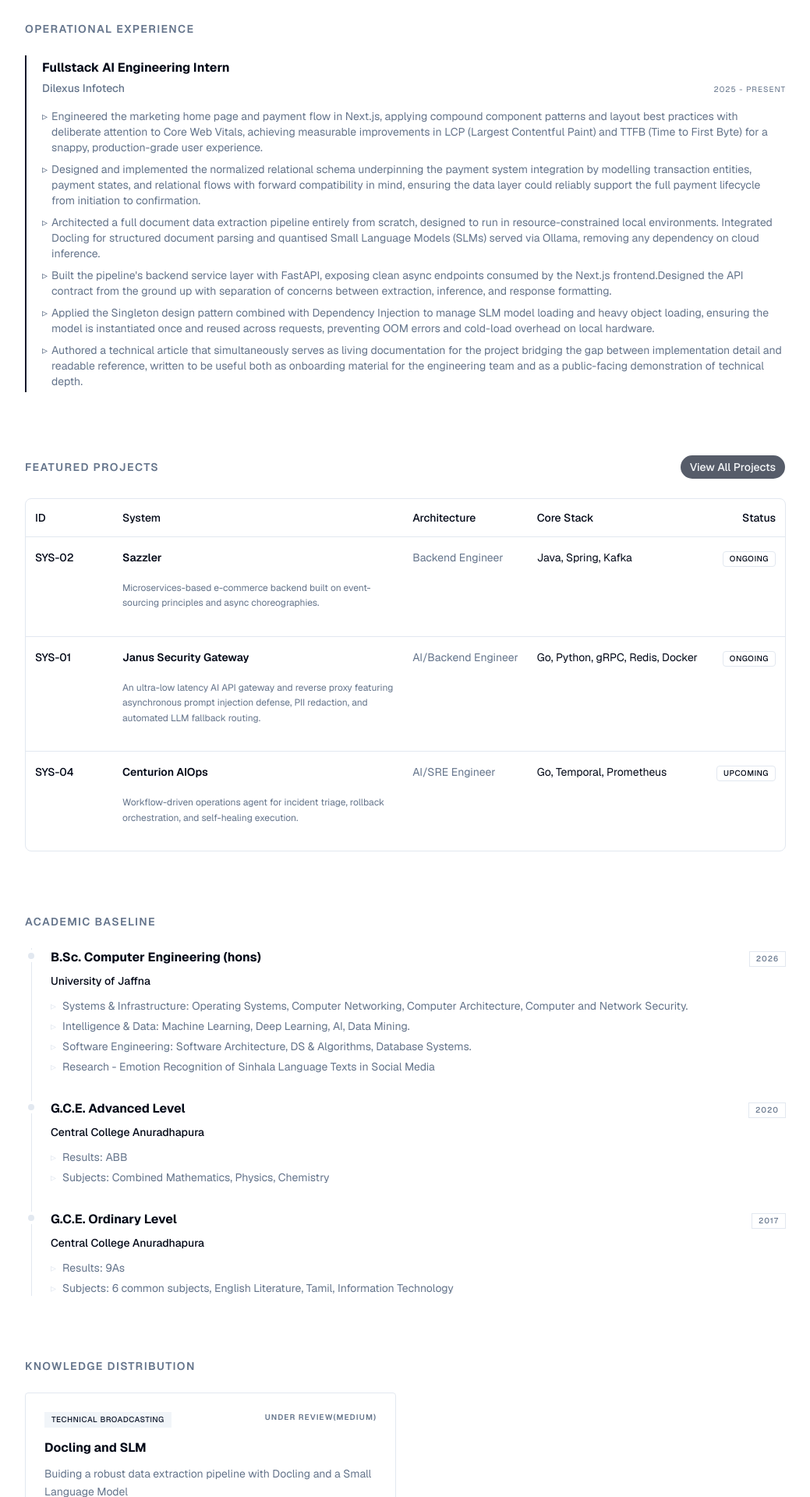
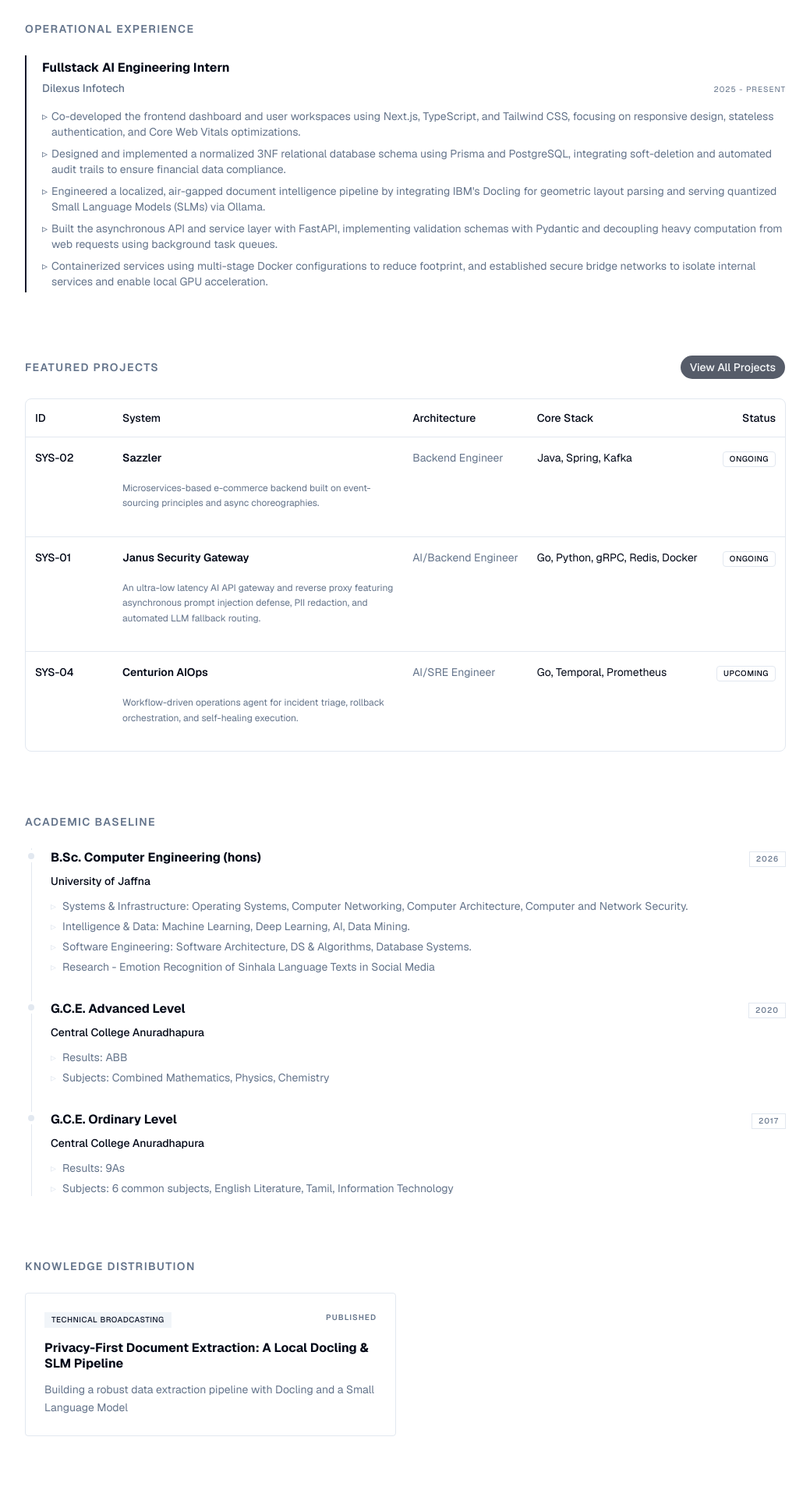
Before and after one commit to amodhyh/portfolio, a Next.js app: page / in a window 1280 px wide. Shown: the part 360-2280 px from the top of the page at 78% size, without its empty margins (120-1159 px from the left). Built offline with nearby package versions, Linux system fonts and the light colour scheme.

Commit message:
feat: update intern experience and add medium article link

```diff
--- a/app/page.tsx
+++ b/app/page.tsx
@@ -22,6 +22,7 @@ import { AcademicsLedger } from "@/components/portfolio/academic";
 
 import { Badge } from "@/components/ui/badge";
 import { ContactProtocol } from "@/components/portfolio/contact";
+import Link from "next/link";
 
 export default function Home() {
   return (
@@ -60,7 +61,15 @@ export default function Home() {
                 </Badge>
                 <span className="text-muted-foreground uppercase tracking-widest text-[10px] font-semibold">{pub.status}</span>
               </div>
-              <h3 className="text-base font-bold text-card-foreground mb-3 leading-tight">{pub.title}</h3>
+              <h3 className="text-base font-bold text-card-foreground mb-3 leading-tight">
+                {pub.link ? (
+                  <Link href={pub.link} target="_blank" rel="noopener noreferrer" className="hover:underline">
+                    {pub.title}
+                  </Link>
+                ) : (
+                  pub.title
+                )}
+              </h3>
               <p className="text-muted-foreground text-sm leading-relaxed mt-auto">{pub.description}</p>
             </div>
           ))}
--- a/data/data.ts
+++ b/data/data.ts
@@ -12,6 +12,7 @@ export interface Publication {
   title: string;
   description: string;
   status: string;
+  link?: string;
 }
 
 export interface Academic {
@@ -27,32 +28,11 @@ export const experience: Experience[] = [
     role: "Fullstack AI Engineering Intern",
     period: "2025 - Present",
     details: [
-`     Engineered the marketing home page and payment flow in Next.js, applying compound component
-patterns and layout best practices with deliberate attention to Core Web Vitals, achieving measurable
-improvements in LCP (Largest Contentful Paint) and TTFB (Time to First Byte) for a snappy, production-grade
-user experience.`,
-
-`Designed and implemented the normalized relational schema underpinning the payment system integration by modelling
-transaction entities, payment states, and relational flows with forward compatibility in
-mind, ensuring the data layer could reliably support the full payment lifecycle from initiation to confirmation.`,
-
-`Architected a full document data extraction pipeline entirely from scratch, designed to
-run in resource-constrained local environments. Integrated Docling for structured document parsing and quantised
-Small Language Models (SLMs) served via Ollama, removing any dependency on cloud inference.`,
-
-`Built the pipeline's backend service layer with FastAPI, exposing clean async endpoints consumed
-by the Next.js frontend.Designed the API contract from the ground up with separation of concerns between
-extraction, inference, and response formatting.`,
-
-`Applied the Singleton design pattern combined with Dependency Injection to manage SLM model loading and heavy
-object loading, ensuring the model is instantiated once and reused across requests, preventing OOM errors and cold-load overhead
-on local hardware.`,
-
-`Authored a technical article that simultaneously serves as living documentation for the project
-bridging the gap between implementation detail and readable reference, written to be useful both
-as onboarding material for the engineering team and as a public-facing demonstration of technical depth.`,
-
-
+      `Co-developed the frontend dashboard and user workspaces using Next.js, TypeScript, and Tailwind CSS, focusing on responsive design, stateless authentication, and Core Web Vitals optimizations.`,
+      `Designed and implemented a normalized 3NF relational database schema using Prisma and PostgreSQL, integrating soft-deletion and automated audit trails to ensure financial data compliance.`,
+      `Engineered a localized, air-gapped document intelligence pipeline by integrating IBM's Docling for geometric layout parsing and serving quantized Small Language Models (SLMs) via Ollama.`,
+      `Built the asynchronous API and service layer with FastAPI, implementing validation schemas with Pydantic and decoupling heavy computation from web requests using background task queues.`,
+      `Containerized services using multi-stage Docker configurations to reduce footprint, and established secure bridge networks to isolate internal services and enable local GPU acceleration.`
     ]
   }
 ];
@@ -99,11 +79,13 @@ export const publications: Publication[] = [
   //   description: "Fine-tuned SinBERT models to classify complex linguistic sentiment and emotional markers in localized data streams. Focus on NLP and model optimization.",
   //   status: "Authored"
   // },
+
   {
     type: "Technical Broadcasting",
-    title: "Docling and SLM",
-    description: "Buiding a robust data extraction pipeline with Docling and a Small Language Model",
-    status: "Under review(Medium)"
+    title: "Privacy-First Document Extraction: A Local Docling & SLM Pipeline",
+    description: "Building a robust data extraction pipeline with Docling and a Small Language Model",
+    status: "Published",
+    link: "https://medium.com/@amodhwork/privacy-first-document-extraction-a-local-docling-slm-pipeline-3640267491a4"
   }
 ];
 
```
